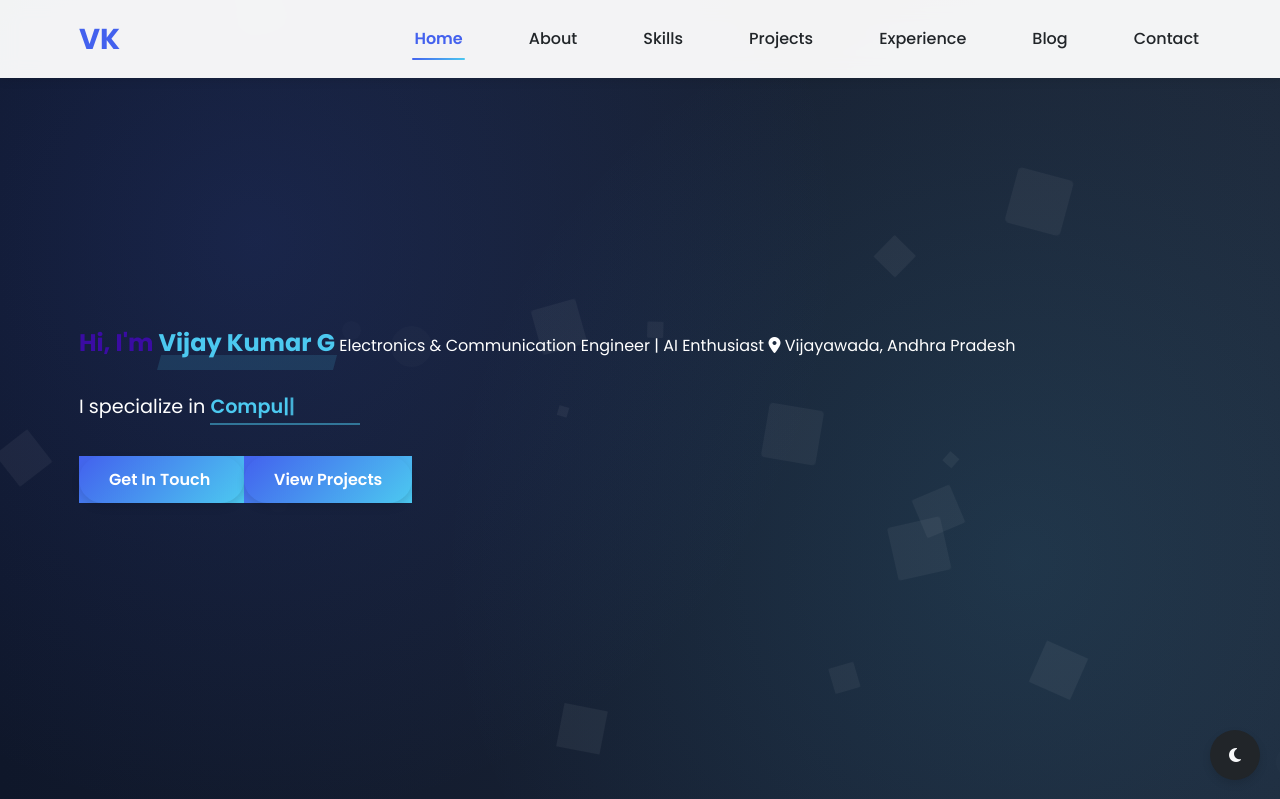
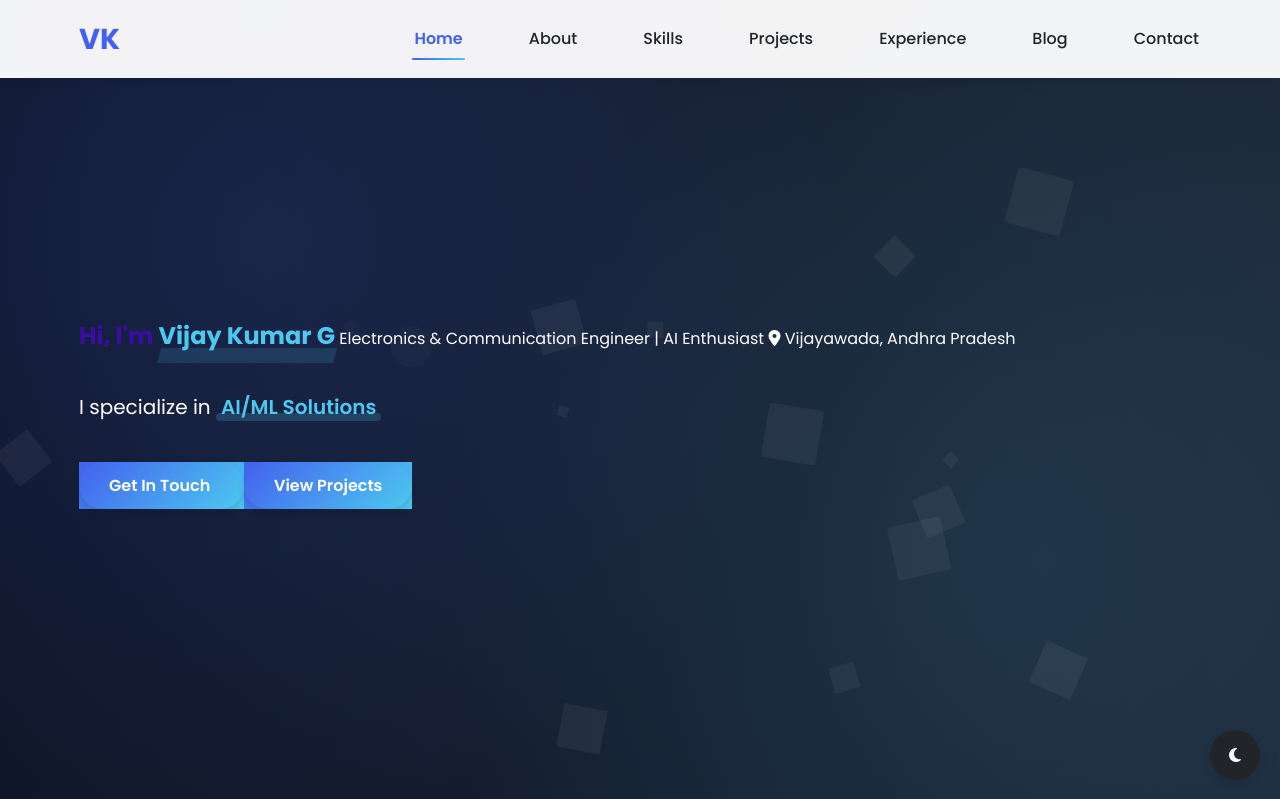
Before and after one commit to VijayKumarG717/Portfolio, a PHP site: page / in a window 1280 px wide. Shown: the top 799 px of the page. Run offline with PHP 8.4, Linux system fonts and the light colour scheme; some libraries are stand-ins or nearby versions.

Commit message:
Replace typed.js with static text to fix hero section glitch

```diff
--- a/css/enhanced.css
+++ b/css/enhanced.css
@@ -943,29 +943,41 @@
   box-shadow: var(--shadow-md);
 }
 
-/* Fix for typed.js text */
-.specialties {
-  margin: 15px 0;
-  font-size: 1.2rem;
-  line-height: 1.5;
+/* Role styling (static replacement for typed.js) */
+.role-container {
+  margin: 20px 0;
+  font-size: 1.25rem;
+  line-height: 1.6;
 }
 
-.typed-wrapper {
-  display: inline-block;
-  min-width: 150px;
-  vertical-align: bottom;
+.role-container p {
+  margin: 0;
+}
+
+.role-highlight {
+  position: relative;
   color: var(--accent-color);
   font-weight: 600;
-  position: relative;
+  padding: 0 5px;
+  white-space: nowrap;
 }
 
-.typed-wrapper::after {
+.role-highlight::before {
   content: '';
   position: absolute;
-  bottom: -3px;
+  width: 100%;
+  height: 8px;
+  bottom: 0;
   left: 0;
-  width: 100%;
-  height: 2px;
-  background: var(--accent-color);
-  opacity: 0.5;
+  background-color: var(--accent-color);
+  opacity: 0.2;
+  z-index: -1;
+  border-radius: 4px;
 }
+
+/* Remove old typed.js styles */
+.specialties,
+.typed-wrapper,
+.typed-wrapper::after {
+  display: none;
+}
--- a/index.html
+++ b/index.html
@@ -63,9 +63,12 @@
                     <div class="location text-animate">
                         <i class="fas fa-map-marker-alt"></i> Vijayawada, Andhra Pradesh
                     </div>
-                    <div class="specialties text-animate">
-                        I specialize in <span class="typed-wrapper"><span id="typed-text"></span></span>
+
+                    <!-- Static text replacement for typed text -->
+                    <div class="role-container text-animate">
+                        <p>I specialize in <span class="role-highlight">AI/ML Solutions</span></p>
                     </div>
+
                     <div class="cta-buttons" style="margin-top: 30px;">
                         <a href="#contact" class="interactive-btn">
                             <span>Get In Touch</span>
```
